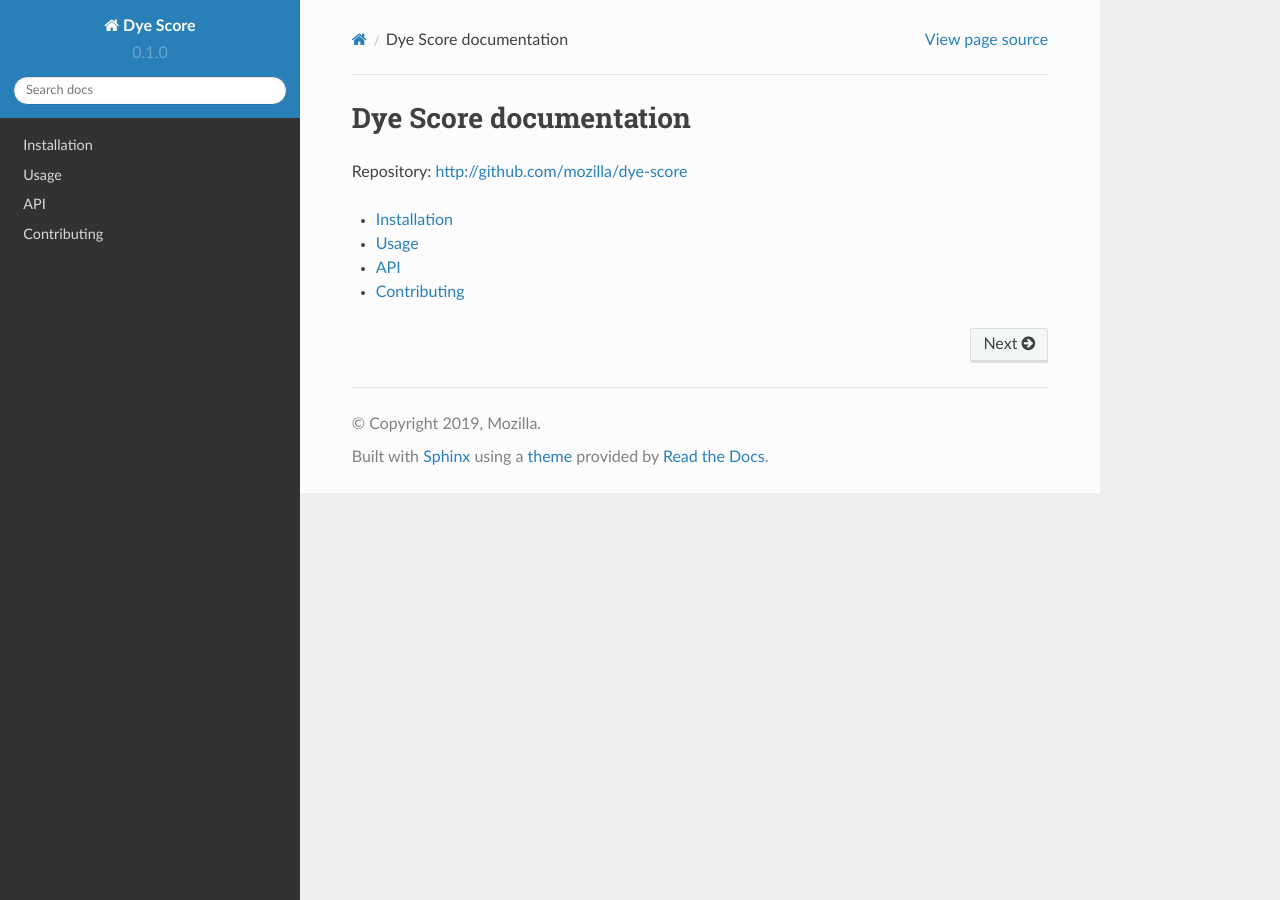
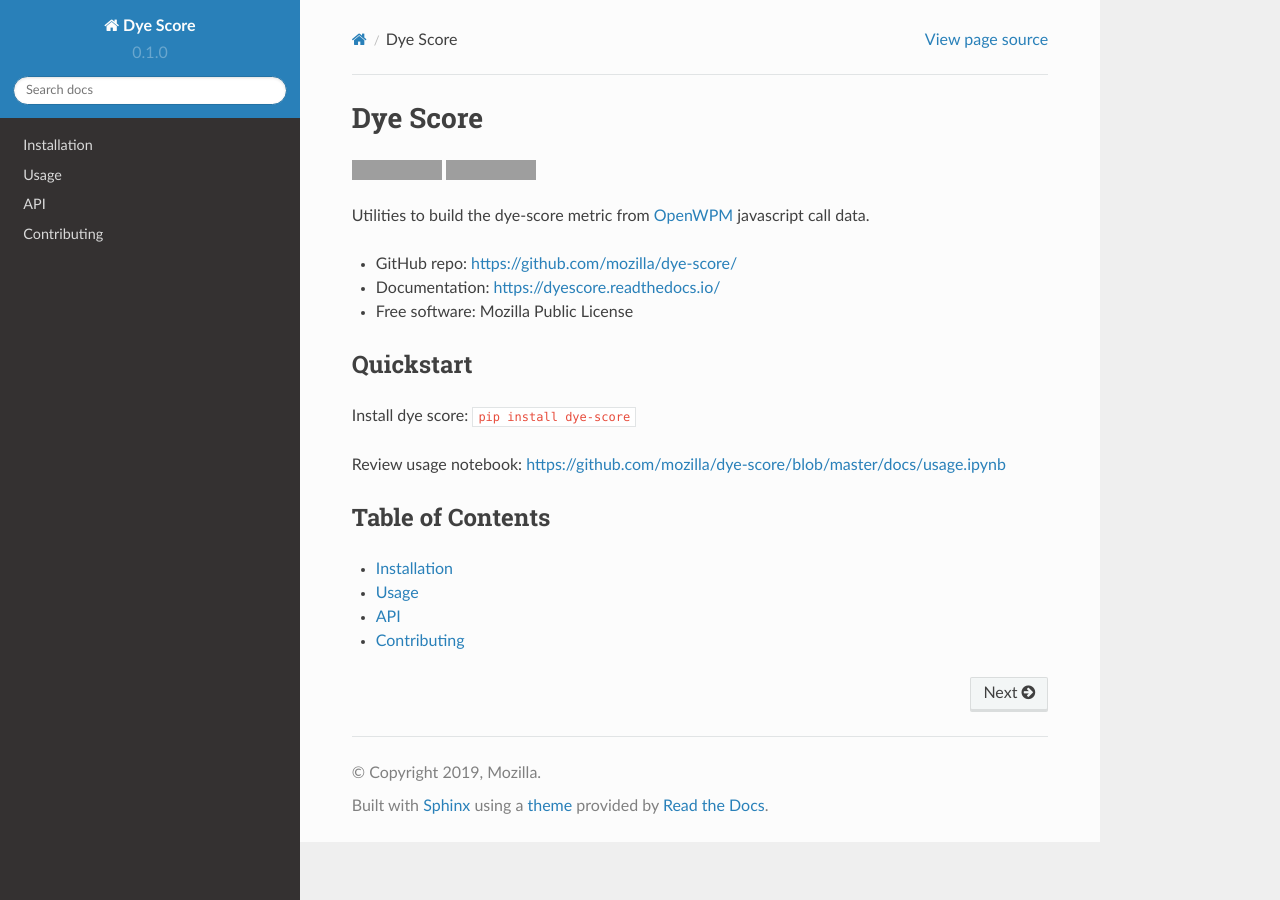
Before and after one commit to mozilla/dye-score, a Sphinx documentation site: the page built from docs/index.rst, in a window 1280 px wide. Built offline with Sphinx 7.4.7 and the Read the Docs theme 2.0.0, drawn with Linux system fonts in a browser that asks for light colours; grey boxes are pictures that could not be loaded.

Commit message:
Improve docs landing

```diff
--- a/docs/index.rst
+++ b/docs/index.rst
@@ -1,7 +1,7 @@
-Dye Score documentation
-=======================
+.. include:: ../README.rst
 
-Repository: http://github.com/mozilla/dye-score
+Table of Contents
+-----------------
 
 .. toctree::
    :maxdepth: 1
```
